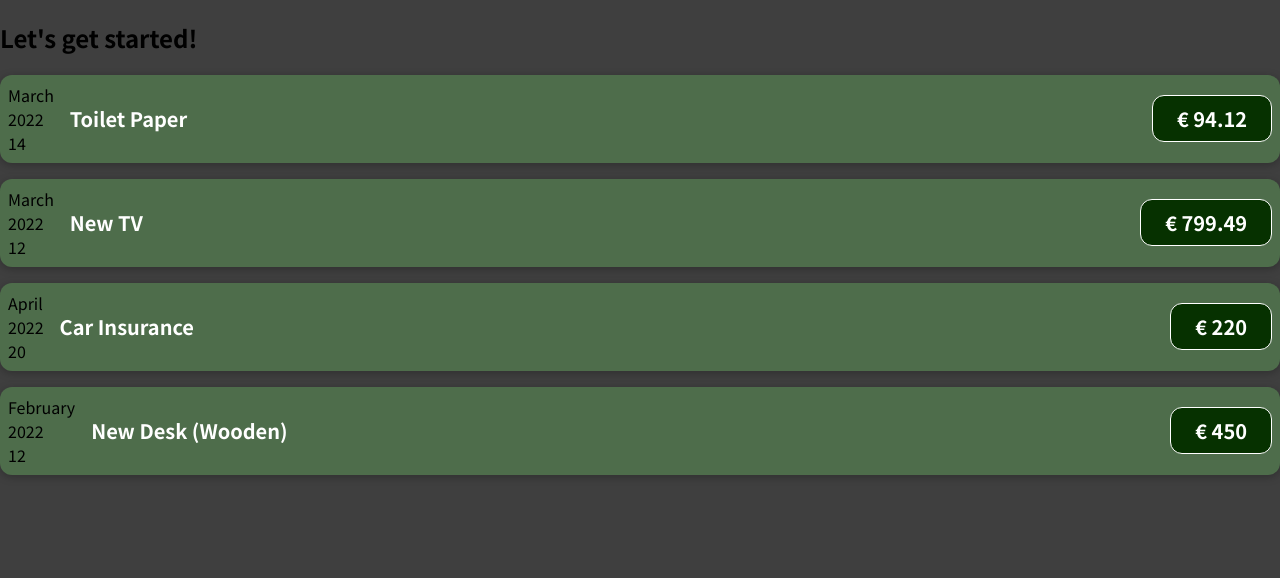
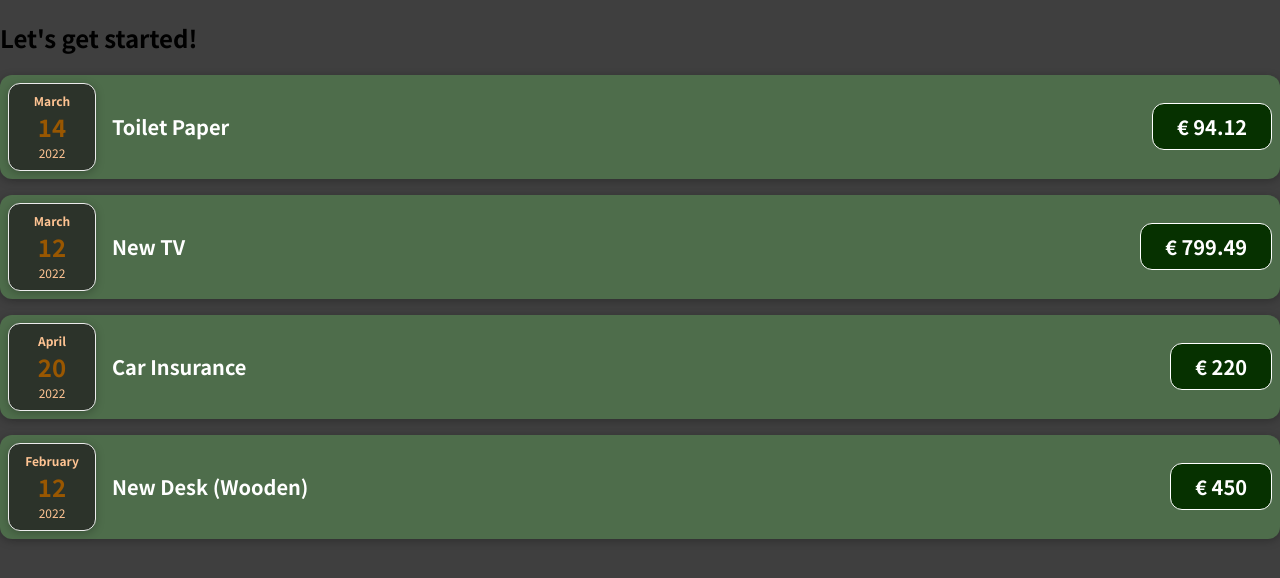
Before and after one commit to ddeveloper72/react-complete-guide, a JavaScript app: page / in a window 1280 px wide. Shown: the top 578 px of the page. Built offline with nearby package versions, Linux system fonts and the light colour scheme.

Commit message:
added css classnames

```diff
--- a/src/components/ExpenseDate.js
+++ b/src/components/ExpenseDate.js
@@ -8,10 +8,10 @@
     const year = props.date.getFullYear();
 
     return (
-        <div>
-            <div>{month}</div>
-            <div>{year}</div>
-            <div>{day}</div>
+        <div className='expense-date'>
+            <div className='expense-date__month'>{month}</div>
+            <div className='expense-date__day'>{day}</div>
+            <div className='expense-date__year'>{year}</div>
         </div>
     )
 }
```
